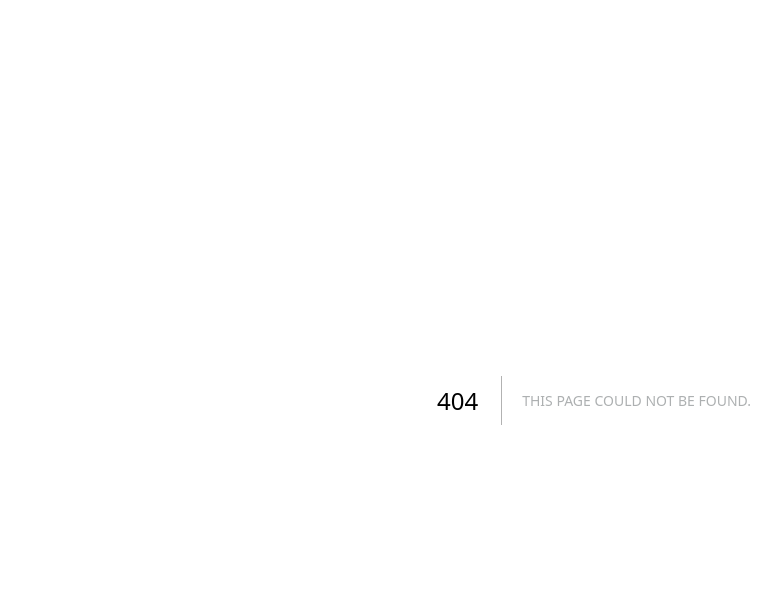
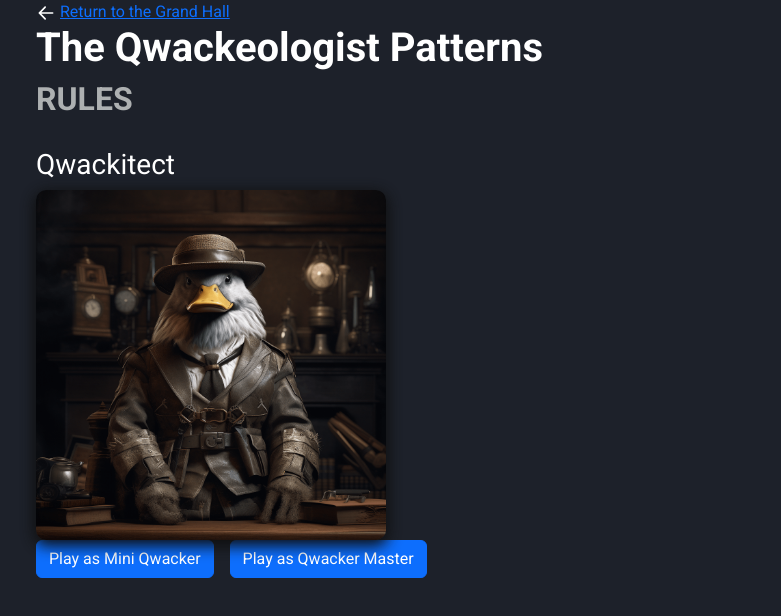
Before and after one commit to TLouvet/Qwackademy, a Next.js app: page /games/qwackitect in a window 1280 px wide. Before the commit this address had no page. Shown: the top 616 px of the page, without its empty margins (46-827 px from the left). Built offline with nearby package versions, Linux system fonts and the light colour scheme.

Commit message:
feat: :sparkles: qwackitect page init

```diff
--- /dev/null
+++ b/pages/games/qwackitect.tsx
@@ -0,0 +1,16 @@
+import PageLayout from '@/components/Layout/PageLayout';
+import WelcomingSection from '@/components/WelcomingSection/WelcomingSection';
+import { QWACKER_CARDS } from '@/data/qwacker-cards';
+import { Button } from 'react-bootstrap';
+
+export default function QwackematicianPage() {
+  return (
+    <PageLayout withBackLink>
+      <h1>The Qwackeologist Patterns</h1>
+
+      <WelcomingSection title='Rules' rules={[]} character={QWACKER_CARDS.architecht} />
+      <Button className='me-3'>Play as Mini Qwacker</Button>
+      <Button>Play as Qwacker Master</Button>
+    </PageLayout>
+  );
+}
```
